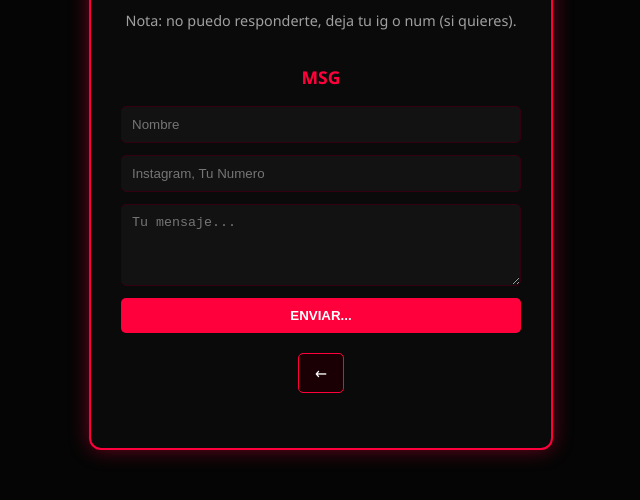
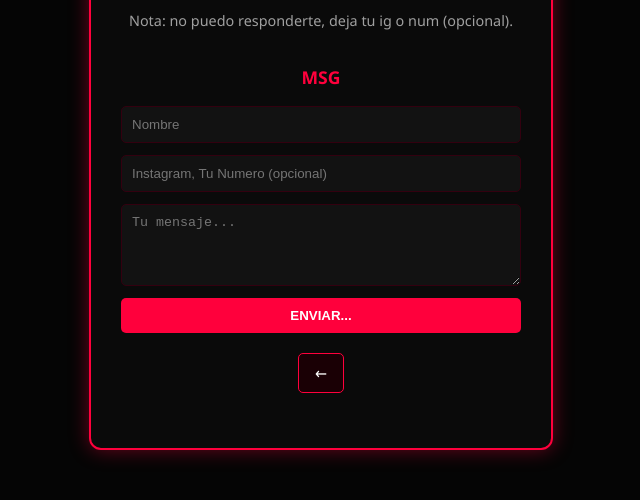
Before and after one commit to baruccc/baruccc.github.io, a plain HTML site: page dm/index.html in a window 1280 px wide. Shown: the part 214-714 px from the top of the page, without its empty margins (319-959 px from the left). Drawn offline with Linux system fonts and the light colour scheme.

Commit message:
Update subtitle and contact input placeholder text

```diff
--- a/dm/index.html
+++ b/dm/index.html
@@ -9,12 +9,12 @@
 <body>
     <div class="bio-card">
         <h1>MSG</h1>
-        <p class="subtitle">Nota: no puedo responderte, deja tu ig o num (si quieres).</p>
+        <p class="subtitle">Nota: no puedo responderte, deja tu ig o num (opcional).</p>
 
         <form action="https://formspree.io/f/moeqngra" method="POST" class="void-form">
             <h2>MSG</h2>
             <input type="text" name="name" placeholder="Nombre" required>
-            <input type="text" name="contact" placeholder="Instagram, Tu Numero" required>
+            <input type="text" name="contact" placeholder="Instagram, Tu Numero (opcional)" required>
             <textarea name="message" placeholder="Tu mensaje..." rows="4" required></textarea>
             <button type="submit">Enviar...</button>
         </form>
```
